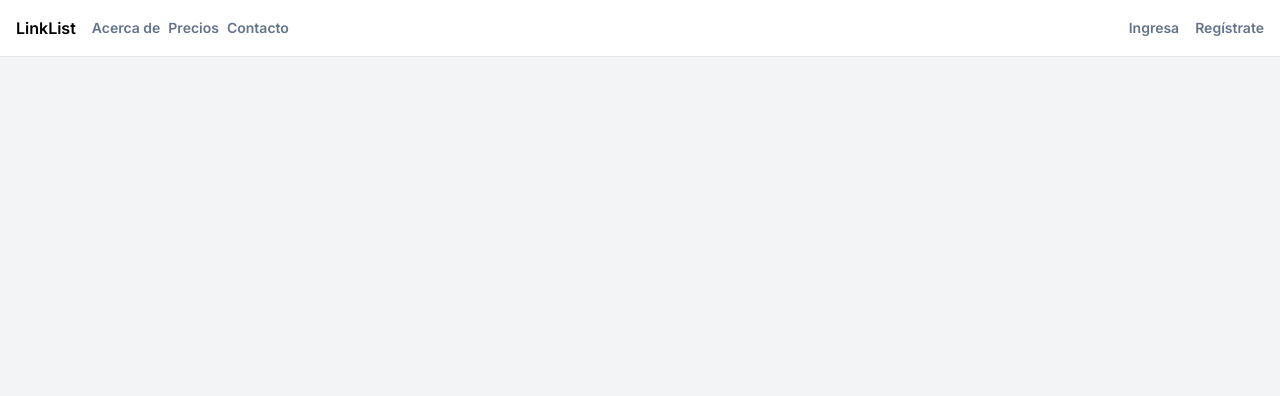
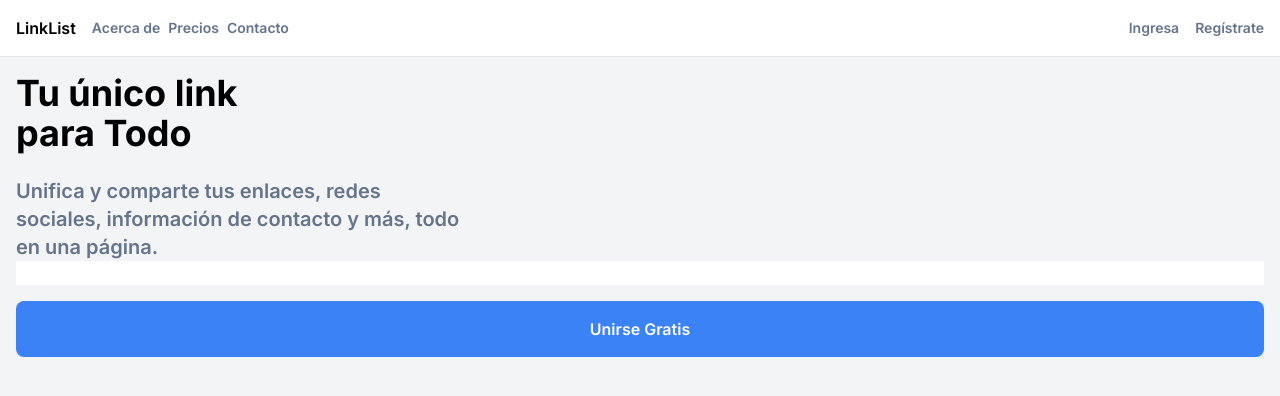
Before and after one commit to ravenbbs/linkly, a Next.js app: page / in a window 1280 px wide. Shown: the top 396 px of the page. Built offline with nearby package versions, Linux system fonts and the light colour scheme.

Commit message:
Home page - Details

```diff
--- a/src/app/globals.css
+++ b/src/app/globals.css
@@ -2,6 +2,10 @@
 @tailwind components;
 @tailwind utilities;
 
+input {
+  @apply outline-blue-500
+}
+
 body {
   @apply bg-gray-100
 }
--- a/src/app/page.js
+++ b/src/app/page.js
@@ -6,7 +6,24 @@ export default function Home() {
   return (
     <main>
       <Header />
-      <section></section>
+      <section className="font-semibold p-4">
+        <div className="max-w-md">
+          <h1 className="text-4xl font-bold">
+            Tu único link <br />
+            para Todo
+          </h1>
+          <h2 className="text-slate-500 text-xl mt-6">
+          Unifica y comparte tus enlaces, redes sociales,
+  información de contacto y más, todo en una página.
+          </h2>
+        </div>
+        <form className="flex flex-col gap-4">
+          <input type="text"/>
+          <button type="submit" className="rounded-lg bg-blue-500 text-white py-4 px-6" >
+            Unirse Gratis
+          </button>
+        </form>
+      </section>
     </main>
   );
 }
```
